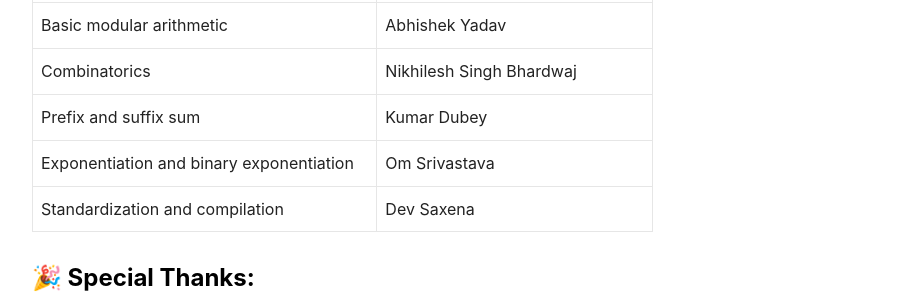
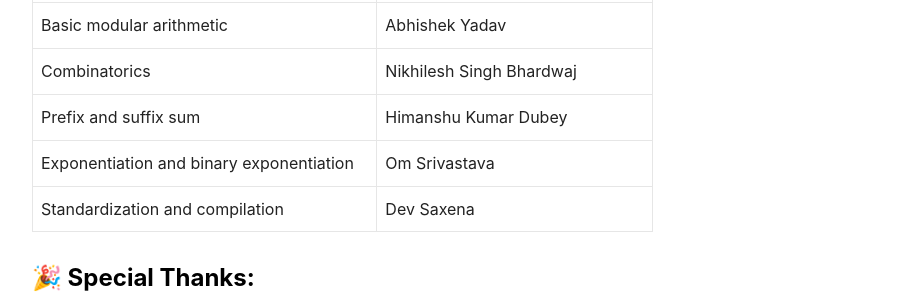
Before and after one commit to programming-club-knit/cp-handbook, a Jekyll site: the page built from about.md, in a window 1280 px wide and 900 px high, scrolled down 2685 px. Shown: the part 153-453 px from the top of the window, without its empty margins (181-1097 px from the left). Built offline with Jekyll 4.4.1, drawn with Linux system fonts in a browser that asks for light colours; nearby versions of some CDN libraries; our own code applies the rules of GitHub Pages for plain Markdown files.

```diff
--- a/about.md
+++ b/about.md
@@ -86,7 +86,7 @@ This handbook is the result of the hard work and collaboration of many talented
 | Bit manipulation | Shambhavi Keshari & Sagun Singh |
 | Basic modular arithmetic | Abhishek Yadav |
 | Combinatorics | Nikhilesh Singh Bhardwaj |
-| Prefix and suffix sum | Kumar Dubey |
+| Prefix and suffix sum | Himanshu Kumar Dubey |
 | Exponentiation and binary exponentiation | Om Srivastava |
 | Standardization and compilation | Dev Saxena |
 
```
